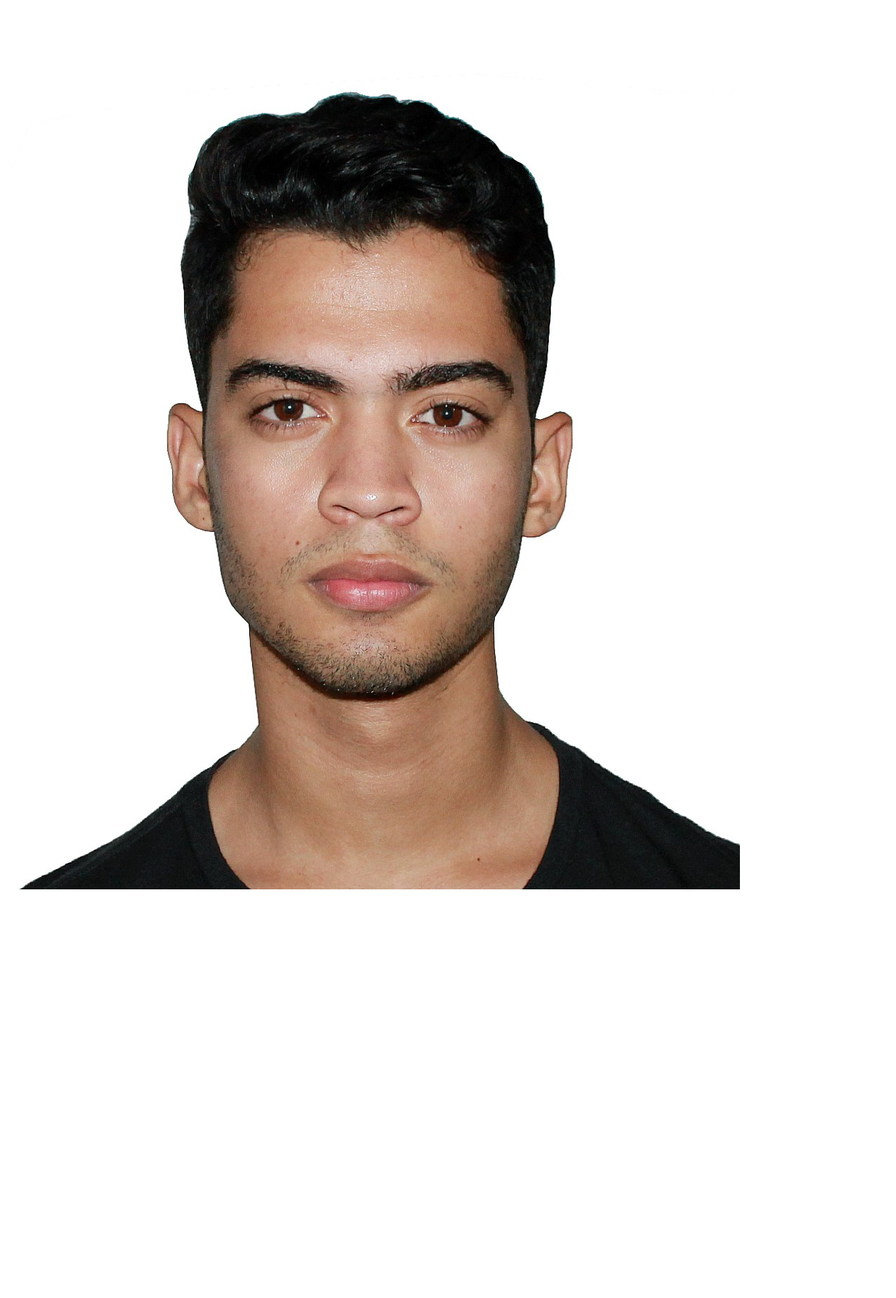
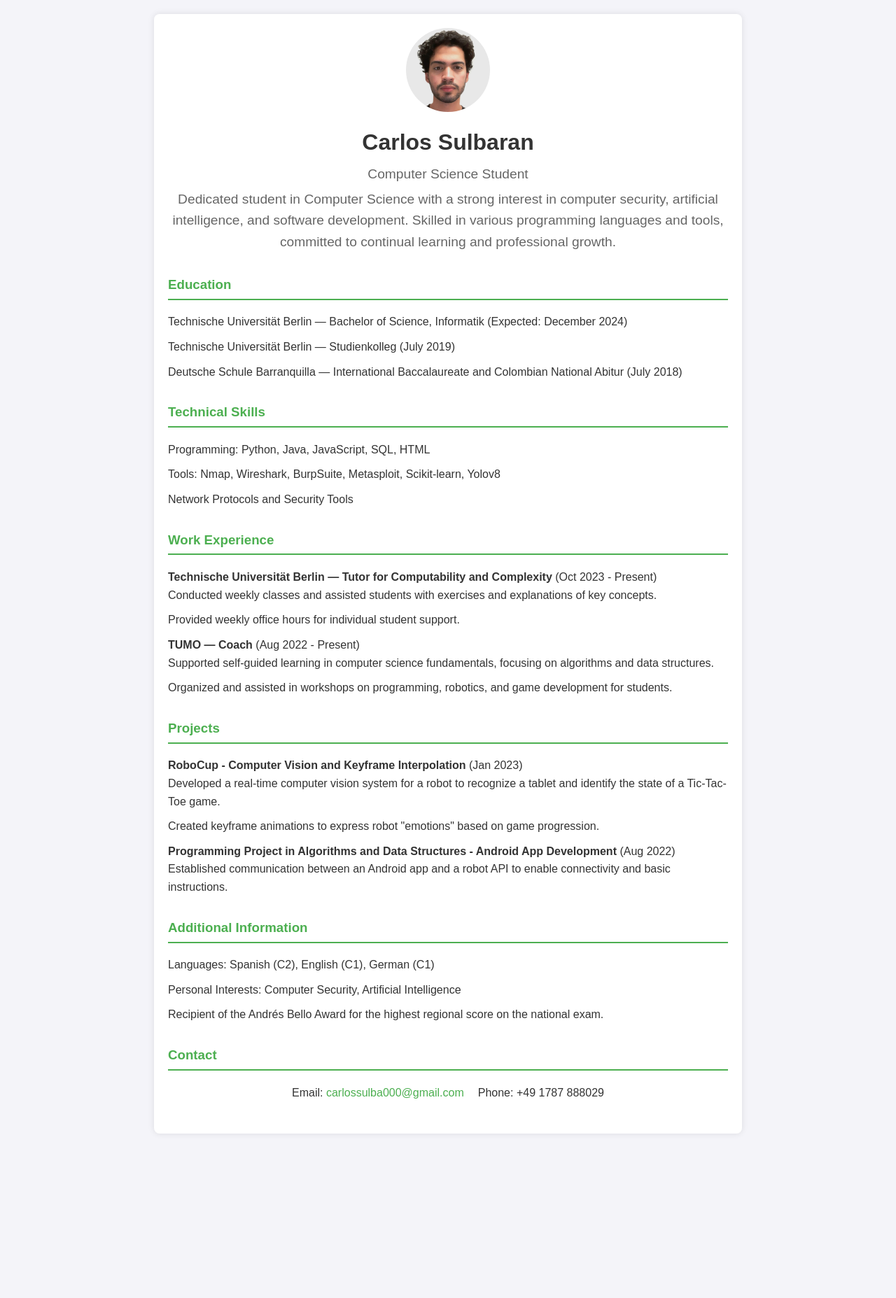
Before and after one commit to carlossulba/CV, a plain HTML site: page index.html in a window 1280 px wide. Shown: the whole page at 70% size. After the commit the page ends 1640 px from the top, so only its background shows below. Drawn offline with Linux system fonts and the light colour scheme.

Commit message:
updatenov2024

```diff
--- a/index.html
+++ b/index.html
@@ -1,120 +1,163 @@
 <!DOCTYPE html>
-<html lang="en" dir="ltr">
+<html lang="en">
 
 <head>
-  <meta charset="utf-8">
-  <title>Carlos Sulbaran - Personal Site</title>
+  <meta charset="UTF-8">
+  <meta name="viewport" content="width=device-width, initial-scale=1.0">
+  <title>Carlos Sulbaran - CV</title>
+  <style>
+    /* General styling */
+    body {
+      font-family: Arial, sans-serif;
+      line-height: 1.6;
+      margin: 0;
+      padding: 0;
+      background-color: #f4f4f9;
+      color: #333;
+    }
+
+    /* Container for content */
+    .container {
+      max-width: 800px;
+      margin: 20px auto;
+      padding: 20px;
+      background-color: #fff;
+      box-shadow: 0 0 10px rgba(0, 0, 0, 0.1);
+      border-radius: 8px;
+    }
+
+    /* Header styling */
+    .header {
+      text-align: center;
+      margin-bottom: 20px;
+    }
+
+    .header img {
+      width: 120px;
+      height: 120px;
+      border-radius: 50%;
+      margin-bottom: 10px;
+    }
+
+    .header h1 {
+      font-size: 2em;
+      margin: 0;
+    }
+
+    .header p {
+      font-size: 1.2em;
+      color: #666;
+      margin: 5px 0;
+    }
+
+    /* Section headings */
+    h3 {
+      color: #4CAF50;
+      border-bottom: 2px solid #4CAF50;
+      padding-bottom: 5px;
+      margin-top: 30px;
+    }
+
+    /* List styling */
+    ul {
+      list-style-type: none;
+      padding: 0;
+    }
+
+    ul li {
+      margin-bottom: 10px;
+    }
+
+    /* Contact section styling */
+    .contact-info ul {
+      display: flex;
+      justify-content: center;
+      gap: 20px;
+    }
+
+    /* Link styling */
+    a {
+      color: #4CAF50;
+      text-decoration: none;
+    }
+
+    a:hover {
+      text-decoration: underline;
+    }
+  </style>
 </head>
 
 <body>
-  <img src="images\carlos sulbaran.JPG" alt="Carlos's profile picture">
+  <div class="container">
+    <!-- Header section -->
+    <div class="header">
+      <img src="media/carlos.jpeg" alt="Carlos's profile picture">
+      <h1>Carlos Sulbaran</h1>
+      <p>Computer Science Student</p>
+      <p>Dedicated student in Computer Science with a strong interest in computer security, artificial intelligence, and software development. Skilled in various programming languages and tools, committed to continual learning and professional growth.</p>
+    </div>
 
-  <h1>Carlos Sulbaran</h1>
-  <p><em>Computer Science Student</em></p>
-  <p>Dedicated computer science student with interest in web development, data analysis and software development. Experienced in building websites and troubleshooting issues with software. Possesses good organizational and communication skills.
-    Committed to expanding knowledge and learning on the job.</p>
-  <hr>
+    <h3>Education</h3>
+    <ul>
+      <li>Technische Universität Berlin — Bachelor of Science, Informatik (Expected: December 2024)</li>
+      <li>Technische Universität Berlin — Studienkolleg (July 2019)</li>
+      <li>Deutsche Schule Barranquilla — International Baccalaureate and Colombian National Abitur (July 2018)</li>
+    </ul>
 
-  <h3>Work Experience</h3>
-  <table>
-    <tr>
-      <td>April 2020 - March 2021</td>
-      <td><b>Subway</b></td>
-    </tr>
-    <tr>
-      <td>August 2019 - April 2020</td>
-      <td><b>BK Berlin Kaufhaus</b></td>
-    </tr>
-    <tr>
-      <td>Januar 2019 - Juni 2019</td>
-      <td><b>Aufsturz Restaurant</b></td>
-      </td>
-      <td></td>
-    </tr>
-  </table>
+    <h3>Technical Skills</h3>
+    <ul>
+      <li>Programming: Python, Java, JavaScript, SQL, HTML</li>
+      <li>Tools: Nmap, Wireshark, BurpSuite, Metasploit, Scikit-learn, Yolov8</li>
+      <li>Network Protocols and Security Tools</li>
+    </ul>
 
-  <h3>Skills</h3>
-  <table>
-    <td>
-      <table>
-        <tr>
-          <td>HTML & CSS</td>
-        </tr>
-        <tr>
-          <td>JavaScript</td>
-        </tr>
-        <tr>
-          <td>Bootstrap</td>
-        </tr>
-        <tr>
-          <td>Vue.js</td>
-        </tr>
-      </table>
-    </td>
-    <td>
-      <table>
-        <tr>
-          <td>SQL</td>
-        </tr>
-      </table>
-    </td>
-    <td>
-      <table>
-        <tr>
-          <td>Java</td>
-        </tr>
-        <tr>
-          <td>C Programming</td>
-        </tr>
-        <tr>
-          <td>Python</td>
-        </tr>
-      </table>
-    </td>
-  </table>
+    <h3>Work Experience</h3>
+    <ul>
+      <li><strong>Technische Universität Berlin — Tutor for Computability and Complexity</strong> (Oct 2023 - Present)
+        <ul>
+          <li>Conducted weekly classes and assisted students with exercises and explanations of key concepts.</li>
+          <li>Provided weekly office hours for individual student support.</li>
+        </ul>
+      </li>
+      <li><strong>TUMO — Coach</strong> (Aug 2022 - Present)
+        <ul>
+          <li>Supported self-guided learning in computer science fundamentals, focusing on algorithms and data structures.</li>
+          <li>Organized and assisted in workshops on programming, robotics, and game development for students.</li>
+        </ul>
+      </li>
+    </ul>
 
-  <h3>Education</h3>
-  <table>
-    <tr>
-      <td>Computer Science</td>
-      <td>Bachelor of Science</td>
-      <td>TU Berlin</td>
-      <td>2022</td>
-    </tr>
-  </table>
+    <h3>Projects</h3>
+    <ul>
+      <li><strong>RoboCup - Computer Vision and Keyframe Interpolation</strong> (Jan 2023)
+        <ul>
+          <li>Developed a real-time computer vision system for a robot to recognize a tablet and identify the state of a Tic-Tac-Toe game.</li>
+          <li>Created keyframe animations to express robot "emotions" based on game progression.</li>
+        </ul>
+      </li>
+      <li><strong>Programming Project in Algorithms and Data Structures - Android App Development</strong> (Aug 2022)
+        <ul>
+          <li>Established communication between an Android app and a robot API to enable connectivity and basic instructions.</li>
+        </ul>
+      </li>
+    </ul>
 
-  <a href="https://www.coursera.org/">Coursera</a>
-  <ul>
-    <li>Machine Learning</li>
-    <li>Python</li>
-  </ul>
-  <a href="https://www.udemy.com/">Udemy</a>
-  <table>
-    <tr>
-      <td>Web Developing</td>
-      <td>Dr. Angela Yu</td>
-    </tr>
-    <tr>
-      <td>Machine Learning</td>
-      <td>Hadelin de Ponteves</td>
-    </tr>
-    <tr>
-      <td>Ethical Hacking</td>
-      <td>Zaid Sabih</td>
-    </tr>
-  </table>
+    <h3>Additional Information</h3>
+    <ul>
+      <li>Languages: Spanish (C2), English (C1), German (C1)</li>
+      <li>Personal Interests: Computer Security, Artificial Intelligence</li>
+      <li>Recipient of the Andrés Bello Award for the highest regional score on the national exam.</li>
+    </ul>
 
-  <h3>Languages</h3>
-  <ul>
-    <li>Spanish C2</li>
-    <li>English C1</li>
-    <li>German C1</li>
-    <li>French A2</li>
-  </ul>
-  <h3><a href="hobbies.html">Hobbies</a></h3>
+    <h3>Contact</h3>
+    <div class="contact-info">
+      <ul>
+        <li>Email: <a href="mailto:carlossulba000@gmail.com">carlossulba000@gmail.com</a></li>
+        <li>Phone: +49 1787 888029</li>
+      </ul>
+    </div>
 
-  <h3><a href="contact.html">Contact Me</a></h3>
-
+  </div>
 </body>
 
 </html>
```
Also changed, not shown: contact.html (deleted, +0 -10 lines), hobbies.html (deleted, +0 -17 lines), web_developing.html (deleted, +0 -15 lines), images/carlos sulbaran.JPG (deleted), media/carlos.jpeg (added).
